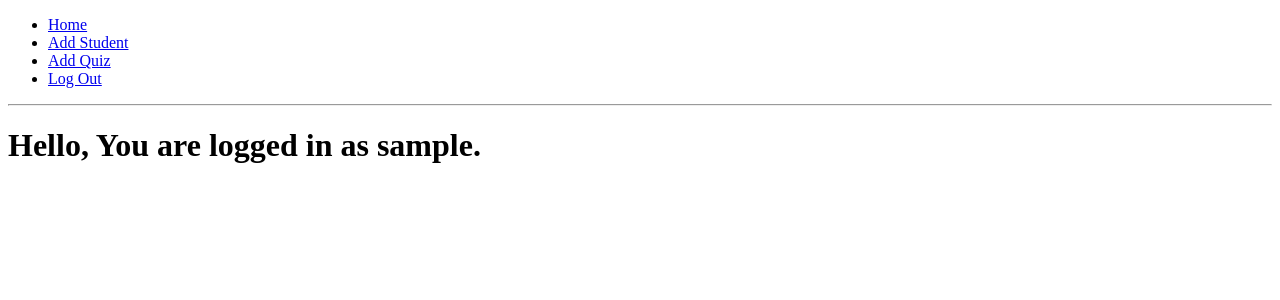
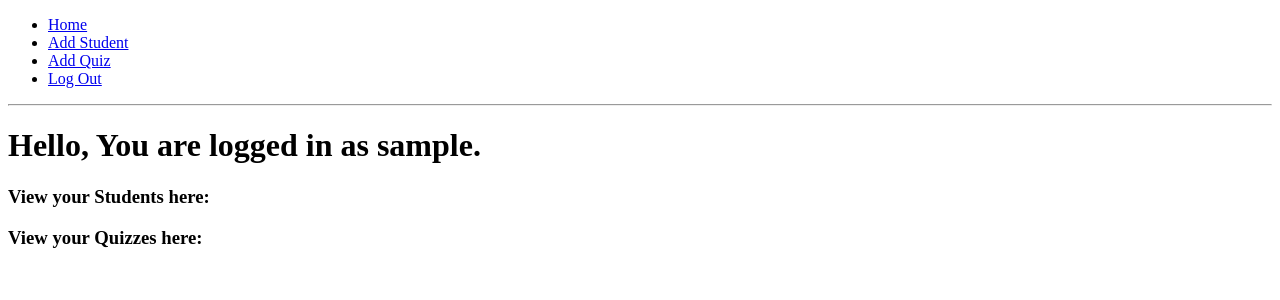
Before and after one commit to wilsonvetdev/IS211_Assignment12, a Flask app: page /index in a window 1280 px wide. Shown: the top 300 px of the page. Run offline with Flask 2, Linux system fonts and the light colour scheme; the visitor is signed in with stand-in values (Sample User, id 1); data comes from the database, SQL or seed files in the repository; both versions use the stored data as it was after the commit; data that the repository does not hold is empty.

Commit message:
data able to commit and render on home/index page

```diff
--- a/app/routes.py
+++ b/app/routes.py
@@ -1,20 +1,30 @@
 from app.forms import LoginForm, AddStudentForm, AddQuizForm
 from flask import render_template, flash, redirect, url_for
-from app import app
+from app import app, db
 from flask_login import current_user, login_user, logout_user, login_required
-from app.models import User
+from app.models import User, Student, Quiz, Result
 
 @app.route("/index")
 @login_required
 def index():
 
-    return render_template("index.html", title="Home")
+    students = Student.query.all()
+    quizzes = Quiz.query.all()
+
+    return render_template("index.html", title="Home", students=students, quizzes=quizzes)
 
 
 @app.route("/student/add", methods=['GET', 'POST'])
 def add_student():
 
     add_student_form = AddStudentForm()
+
+    if add_student_form.validate_on_submit():
+        student = Student(first_name=add_student_form.first_name.data, last_name=add_student_form.last_name.data)
+        db.session.add(student)
+        db.session.commit()
+        flash("You successfully added a new student!")
+        return redirect(url_for("index"))
 
     return render_template("add_student.html", title="Add Student", add_student_form=add_student_form)
 
@@ -23,6 +33,13 @@ def add_student():
 def add_quiz():
 
     add_quiz_form = AddQuizForm()
+
+    if add_quiz_form.validate_on_submit():
+        quiz = Quiz(subject=add_quiz_form.subject.data, num_of_questions=add_quiz_form.num_of_questions.data, date=add_quiz_form.date.data)
+        db.session.add(quiz)
+        db.session.commit()
+        flash("You successfully added a new quiz!")
+        return redirect(url_for("index"))
 
     return render_template("add_quiz.html", title="Add Quiz", add_quiz_form=add_quiz_form)
 
--- a/app/templates/index.html
+++ b/app/templates/index.html
@@ -2,5 +2,25 @@
 {% extends "base.html" %}
 
 {% block content %}
+
     <h1>Hello, You are logged in as {{ current_user.username }}. </h1>
+
+    <div>
+        <h3>View your Students here:</h3>
+        <ul>
+        {% for student in students %}
+            <li>{{ student.first_name }} {{ student.last_name }}</li>
+        {% endfor %}
+        </ul>
+    <div>
+
+    <div>
+        <h3>View your Quizzes here:</h3>
+        <ul>
+        {% for quiz in quizzes %}
+            <li>subject: {{ quiz.subject }}, number of questions: {{ quiz.num_of_questions }}, date: {{ quiz.date }}</li>
+        {% endfor %}
+        </ul>
+    <div>
+
 {% endblock %}
```
Also changed, not shown: app.db.
